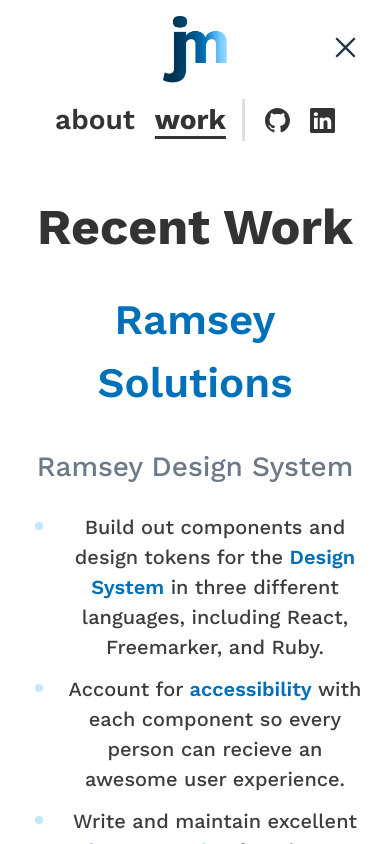
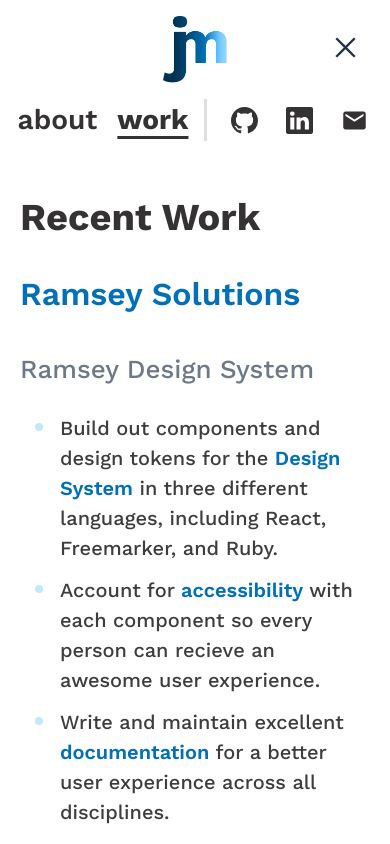
Before and after one commit to jeffreymcfarland/jeffrey-website, a Next.js app: page /work in a window 390 px wide. Both pictures are taken after a click on the button 345 px from the left and 49 px from the top of the page. Shown: the top 844 px of the page. Built offline with nearby package versions, Linux system fonts and the light colour scheme.

Commit message:
fix: text alignment issues on mobile

```diff
--- a/components/grid.js
+++ b/components/grid.js
@@ -45,11 +45,14 @@
   const colStartClassName = getClasses("start", colStart);
   const orderClassName = getClasses("order", order, true);
 
+  const itemClasses = classNames(Styles.item, {
+    [colSpanClassName]: colSpanClassName,
+    [colStartClassName]: colStartClassName,
+    [orderClassName]: orderClassName,
+  });
+
   return (
-    <div
-      className={`${ItemStyles.item} ${colSpanClassName} ${colStartClassName} ${orderClassName}`.trim()}
-      {...rest}
-    >
+    <div className={itemClasses} {...rest}>
       {children}
     </div>
   );
--- a/components/heading.js
+++ b/components/heading.js
@@ -10,6 +10,7 @@
 export default function Heading({
   align,
   children,
+  className,
   color,
   isOnDarkCanvas,
   level,
@@ -18,13 +19,16 @@
 }) {
   const Element = `h${level}`;
 
-  const headingClasses = classNames({
-    [Styles[align]]: align !== "left",
-    [Styles[Element]]: level,
-    [Styles[color]]: color,
-    [Styles["on-darkCanvas"]]: isOnDarkCanvas,
-    [Styles[`${weight}Weight`]]: weight,
-  });
+  const headingClasses = classNames(
+    {
+      [Styles[align]]: align !== "left",
+      [Styles[Element]]: level,
+      [Styles[color]]: color,
+      [Styles["on-darkCanvas"]]: isOnDarkCanvas,
+      [Styles[`${weight}Weight`]]: weight,
+    },
+    className
+  );
 
   return (
     <Element className={headingClasses} {...rest}>
--- a/components/navbar.js
+++ b/components/navbar.js
@@ -2,6 +2,7 @@
 import Link from "next/link";
 import { useRouter } from "next/router";
 import { BsGithub, BsLinkedin } from "react-icons/bs";
+import { MdEmail } from "react-icons/md";
 import { VscClose, VscMenu } from "react-icons/vsc";
 import { IconContext } from "react-icons";
 import { useInView } from "react-intersection-observer";
@@ -15,6 +16,11 @@
   const [navItems] = useState([
     { name: "about", path: "/about" },
     { name: "work", path: "/work" },
+  ]);
+  const [connectItems] = useState([
+    { icon: BsGithub, href: "https://github.com/jeffreymcfarland/" },
+    { icon: BsLinkedin, href: "https://www.linkedin.com/in/jlmmcfarlandj/" },
+    { icon: MdEmail, href: "mailto:jlmcfarlandj@gmail.com" },
   ]);
   const [toggleShelf, setToggleShelf] = useState(false);
   const path = useRouter().asPath;
@@ -62,38 +68,21 @@
               ))}
             </ul>
             <div className={Styles.connectIconsContainer}>
-              <IconContext.Provider
-                value={{
-                  className: Styles.connectIcon,
-                  color: "var(--color-base-gray-5)",
-                  size: 25,
-                }}
-              >
+              {connectItems.map((item, index) => (
                 <a
-                  href="https://github.com/jeffreymcfarland/"
+                  href={item.href}
                   target="_blank"
                   rel="noreferrer"
                   className={Styles.connectLink}
+                  key={index}
                 >
-                  <BsGithub />
+                  <Icon
+                    element={item.icon}
+                    color="--color-base-gray-5"
+                    size={35}
+                  />
                 </a>
-              </IconContext.Provider>
-              <IconContext.Provider
-                value={{
-                  className: Styles.connectIcon,
-                  color: "var(--color-base-gray-5)",
-                  size: 25,
-                }}
-              >
-                <a
-                  href="https://www.linkedin.com/in/jlmmcfarlandj/"
-                  target="_blank"
-                  rel="noreferrer"
-                  className={Styles.connectLink}
-                >
-                  <BsLinkedin />
-                </a>
-              </IconContext.Provider>
+              ))}
             </div>
           </div>
         </div>
--- a/pages/about.js
+++ b/pages/about.js
@@ -31,7 +31,8 @@
             <Text element="span" color="alternate" weight="semibold">
               Design System
             </Text>{" "}
-            for the entire company and have a passion for front end development.
+            for the entire company. This recent project has helped me
+            consistently grow and learn in the front end development space.
           </Text>
           <Text>
             I previously worked on architecture, templates, and components for
--- a/pages/work.js
+++ b/pages/work.js
@@ -5,7 +5,7 @@
 import List from "../components/list";
 import Text from "../components/text";
 import Icon from "../components/icon";
-import { IoMdOpen } from "react-icons/io";
+import { FiArrowUpRight } from "react-icons/fi";
 
 export default function Work() {
   return (
@@ -23,7 +23,7 @@
           </Heading>
         </Grid.Item>
         <Grid.Item colSpan={{ sm: 8 }} colStart={{ sm: 3 }}>
-          <Heading level={4} color="subtle">
+          <Heading level={3} color="subtle">
             Ramsey Design System
           </Heading>
           <List>
@@ -55,14 +55,14 @@
       </Grid>
       <Grid>
         <Grid.Item colSpan={{ sm: 8 }} colStart={{ sm: 3 }}>
-          <Heading level={4} color="subtle">
+          <Heading level={3} color="subtle">
             <a
               href="https://www.ramseysolutions.com/"
               target="_blank"
               rel="noreferrer"
             >
               RamseySolutions.com
-              <Icon element={IoMdOpen} size={32} />
+              <Icon element={FiArrowUpRight} size={35} />
             </a>
           </Heading>
           <List>
@@ -94,14 +94,14 @@
           </Heading>
         </Grid.Item>
         <Grid.Item colSpan={{ sm: 8 }} colStart={{ sm: 3 }}>
-          <Heading level={4} color="subtle">
+          <Heading level={3} color="subtle">
             <a
               href="https://github.com/jeffreymcfarland/rds-package-dependents"
               target="_blank"
               rel="noreferrer"
             >
               RDS Dependents Graph
-              <Icon element={IoMdOpen} size={32} />
+              <Icon element={FiArrowUpRight} size={35} />
             </a>
           </Heading>
           <List>
@@ -112,7 +112,7 @@
                 rel="noreferrer"
               >
                 Link to live site
-                <Icon element={IoMdOpen} size={25} />
+                <Icon element={FiArrowUpRight} size={25} />
               </a>
             </Text>
             <Text>
@@ -121,7 +121,7 @@
                 dependents graph
               </Text>{" "}
               for private Ramsey Design System packages to get better insights
-              into company adoption of Design System components.
+              into company adoption of the Design System.
             </Text>
           </List>
         </Grid.Item>
--- a/styles/components/Heading.module.css
+++ b/styles/components/Heading.module.css
@@ -6,31 +6,31 @@
 .h6 {
   margin: 0;
   margin-bottom: var(--size-spacing-stack-md);
-  text-align: center;
+  text-align: left;
 }
 
 .h1 {
-  font-size: var(--size-font-heading-xl);
+  font-size: var(--size-font-heading-lg);
 }
 
 .h2 {
-  font-size: var(--size-font-heading-lg);
+  font-size: var(--size-font-heading-md);
 }
 
 .h3 {
-  font-size: var(--size-font-heading-md);
+  font-size: var(--size-font-heading-sm);
 }
 
 .h4 {
-  font-size: var(--size-font-heading-sm);
+  font-size: var(--size-font-heading-xs);
 }
 
 .h5 {
-  font-size: var(--size-font-heading-sm);
+  font-size: var(--size-font-heading-xs);
 }
 
 .h6 {
-  font-size: var(--size-font-heading-sm);
+  font-size: var(--size-font-heading-xs);
 }
 
 .primary {
@@ -61,21 +61,36 @@
   font-weight: 700;
 }
 
+.center {
+  text-align: center;
+}
+
+.right {
+  text-align: right;
+}
+
 @media screen and (min-width: 37.5em) {
-  .h1,
-  .h2,
-  .h3,
-  .h4,
-  .h5,
-  .h6 {
-    text-align: left;
+  .h1 {
+    font-size: var(--size-font-heading-2xl);
   }
 
-  .center {
-    text-align: center;
+  .h2 {
+    font-size: var(--size-font-heading-xl);
   }
 
-  .right {
-    text-align: right;
+  .h3 {
+    font-size: var(--size-font-heading-lg);
+  }
+
+  .h4 {
+    font-size: var(--size-font-heading-md);
+  }
+
+  .h5 {
+    font-size: var(--size-font-heading-sm);
+  }
+
+  .h6 {
+    font-size: var(--size-font-heading-xs);
   }
 }
--- a/styles/components/Navbar.module.css
+++ b/styles/components/Navbar.module.css
@@ -94,12 +94,7 @@
 }
 
 .connectLink {
-  display: flex;
   margin-left: var(--size-spacing-inline-xl);
-}
-
-.connectIcon {
-  height: auto;
 }
 
 .menuButton {
--- a/styles/components/Text.module.css
+++ b/styles/components/Text.module.css
@@ -1,6 +1,5 @@
 .text {
   margin: 0 0 var(--size-spacing-stack-lg) 0;
-  text-align: center;
 }
 
 .size-xs {
@@ -47,7 +46,6 @@
   font-weight: 600;
 }
 
-@media screen and (min-width: 37.5em) {
 .left {
   text-align: left;
 }
@@ -59,4 +57,3 @@
 .right {
   text-align: right;
 }
-}
--- a/styles/globals.css
+++ b/styles/globals.css
@@ -68,10 +68,13 @@
   --size-font-md: 20px;
   --size-font-lg: 24px;
   --size-font-xl: 28px;
-  --size-font-heading-sm: 28px;
-  --size-font-heading-md: 36px;
-  --size-font-heading-lg: 42px;
-  --size-font-heading-xl: 50px;
+  --size-font-2xl: 32px;
+  --size-font-heading-xs: 20px;
+  --size-font-heading-sm: 26px;
+  --size-font-heading-md: 32px;
+  --size-font-heading-lg: 38px;
+  --size-font-heading-xl: 44px;
+  --size-font-heading-2xl: 50px;
   --size-spacing-inline-xs: 4px;
   --size-spacing-inline-sm: 8px;
   --size-spacing-inline-md: 12px;
```
Also changed, not shown: pages/index.js (+16 -8 lines), styles/Home.module.css (+16 -2 lines). Lines whose indentation alone changed are shown as unchanged.
